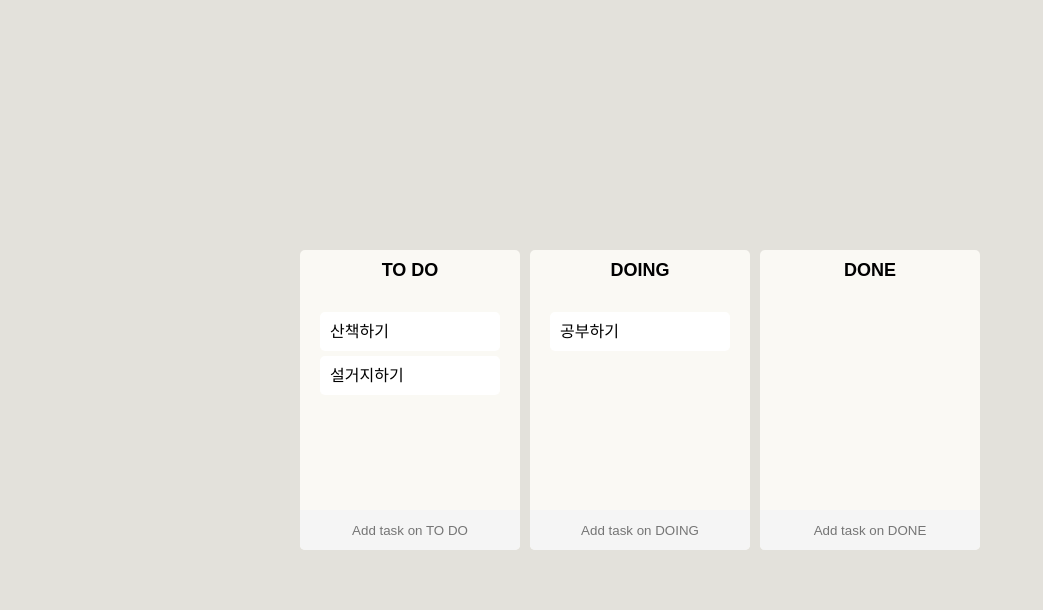
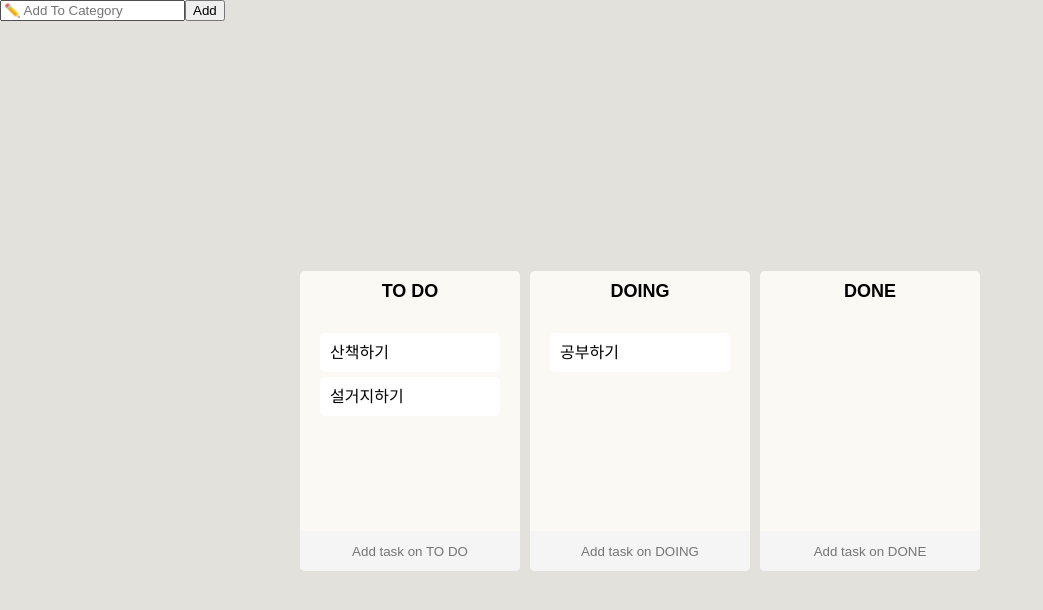
Before and after one commit to yoohaaeun/Yoorello, a React (Create React App) app: page / in a window 1280 px wide. Shown: the top 610 px of the page, without its empty margins (0-1043 px from the left). Built offline with nearby package versions, Linux system fonts and the light colour scheme.

Commit message:
보드 추가 기능구현

```diff
--- a/src/App.tsx
+++ b/src/App.tsx
@@ -2,6 +2,7 @@ import { DragDropContext, DropResult } from 'react-beautiful-dnd';
 import { useRecoilState } from 'recoil';
 import styled from 'styled-components';
 import { toDoState } from './atoms';
+import AddBoard from './Components/AddBoard';
 import Board from './Components/Board';
 
 const Wrapper = styled.div`
@@ -61,6 +62,7 @@ function App() {
 
   return (
     <DragDropContext onDragEnd={onDragEnd}>
+      <AddBoard />
       <Wrapper>
         <Boards>
           {Object.keys(toDos).map((boardId) => (
--- /dev/null
+++ b/src/Components/AddBoard.tsx
@@ -0,0 +1,39 @@
+import React from 'react';
+import { useForm } from 'react-hook-form';
+import { useSetRecoilState } from 'recoil';
+import styled from 'styled-components';
+import { toDoState } from '../atoms';
+
+interface IForm {
+  category: string;
+}
+
+export default function AddBoard() {
+  const setToDos = useSetRecoilState(toDoState);
+  const { register, handleSubmit, setValue } = useForm<IForm>();
+
+  const onVaild = ({ category }: IForm) => {
+    console.log(category);
+    setToDos((prev) => {
+      return {
+        ...prev,
+        [category]: [],
+      };
+    });
+    setValue('category', '');
+  };
+
+  return (
+    <>
+      <form onSubmit={handleSubmit(onVaild)}>
+        <input
+          {...register('category')}
+          type='text'
+          id='category_text'
+          placeholder='✏️ Add To Category'
+        />
+        <button>Add</button>
+      </form>
+    </>
+  );
+}
```
